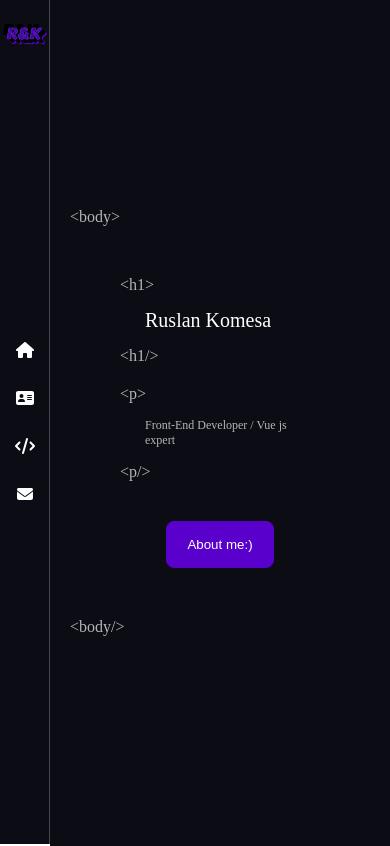
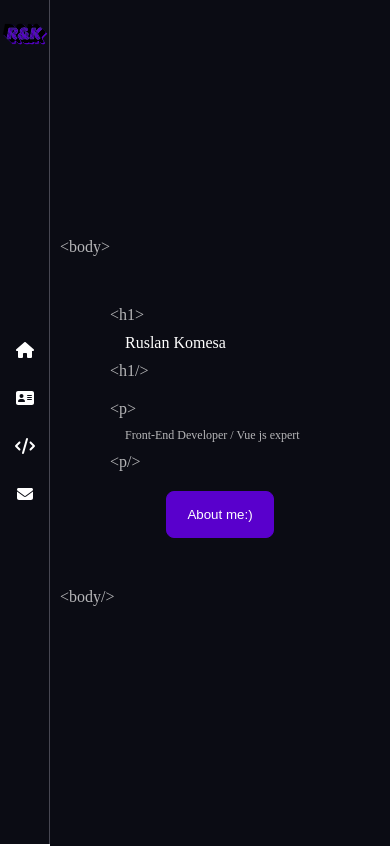
Before and after one commit to KoMeSa/portfolio-vue3, a Vue app: page / in a window 390 px wide. Shown: the top 846 px of the page. Built offline with nearby package versions, Linux system fonts and the light colour scheme.

Commit message:
Updated scss.

```diff
--- a/src/assets/scss/index.scss
+++ b/src/assets/scss/index.scss
@@ -20,6 +20,11 @@
 
     .left-side {
         padding: 20px 20px;
+
+        @media screen and (max-width: 400px) {
+            padding: 10px 10px;
+        }
+
     }
 
     .right-side {
--- a/src/components/TagText.vue
+++ b/src/components/TagText.vue
@@ -14,18 +14,14 @@ const props = defineProps({
   text: {
     type: String,
     default: "",
-  },
-  mBottom: {
-    type: String,
-    default: "0px",
-  },
+  }
 });
 </script>
 
 
 
 <template>
-  <div class="block__text" :style="{ 'margin-bottom': mBottom }">
+  <div class="block__text">
     <div class="block__text-tag">&#60;{{ tag }}&#62;</div>
     <div v-if="lettersArray.length" class="block__text-title text-big">
       <span
@@ -45,11 +41,17 @@ const props = defineProps({
 
 <style lang="scss">
 .block__text {
+  margin-bottom: 20px;
+
   .block__text-title {
     padding: 15px 25px;
     color: $color-white;
     animation: left-text 1s ease;
     max-width: 600px;
+
+      @media screen and (max-width: 400px) {
+            padding: 10px 15px;
+        }
 
     .letter {
       display: inline-block;
@@ -77,14 +79,14 @@ const props = defineProps({
   }
 
    @media screen and (max-width: 400px) {
-    font-size: 20px;
+    font-size: 16px;
   }
 }
 
 .text-small {
   font-size: 20px;
   @media screen and (max-width: 1200px) {
-    font-size: 16px;
+    font-size: 10px;
   }
 
    @media screen and (max-width: 400px) {
--- a/src/views/AboutView.vue
+++ b/src/views/AboutView.vue
@@ -12,8 +12,8 @@ import { aboutTitle, aboutText } from "@/helpers/letterArray";
     <div class="left-side">
       <TagSlot tag="body">
         <div style="padding: 50px">
-          <TagText :lettersArray="aboutTitle" mBottom="20px"></TagText>
-          <TagText :text="aboutText" tag="p" mBottom="40px"></TagText>
+          <TagText :lettersArray="aboutTitle"></TagText>
+          <TagText :text="aboutText" tag="p"></TagText>
           <div style="display: flex; justify-content: center">
             <router-link to="/skills">
               <RButton>My skills:)</RButton>
--- a/src/views/HomeView.vue
+++ b/src/views/HomeView.vue
@@ -14,8 +14,8 @@ import logo from "@/assets/logo.svg";
     <div class="left-side">
       <TagSlot tag="body">
         <div style="padding: 50px">
-          <TagText :lettersArray="homeTitle" mBottom="20px"></TagText>
-          <TagText :text="homeText" tag="p" mBottom="40px"></TagText>
+          <TagText :lettersArray="homeTitle"></TagText>
+          <TagText :text="homeText" tag="p"></TagText>
           <div style="display: flex; justify-content: center">
             <router-link to="/about">
               <RButton>About me:)</RButton>
--- a/src/views/SkillsView.vue
+++ b/src/views/SkillsView.vue
@@ -13,8 +13,8 @@ import { skillsTitle, skillsText } from "@/helpers/letterArray";
     <div class="left-side">
       <TagSlot tag="body">
         <div style="padding: 50px">
-          <TagText :lettersArray="skillsTitle" mBottom="20px"></TagText>
-          <TagText :text="skillsText" tag="p" mBottom="40px"></TagText>
+          <TagText :lettersArray="skillsTitle"></TagText>
+          <TagText :text="skillsText" tag="p"></TagText>
           <div style="display: flex; justify-content: center">
             <router-link to="/contact">
               <RButton>Contact me:)</RButton>
```
